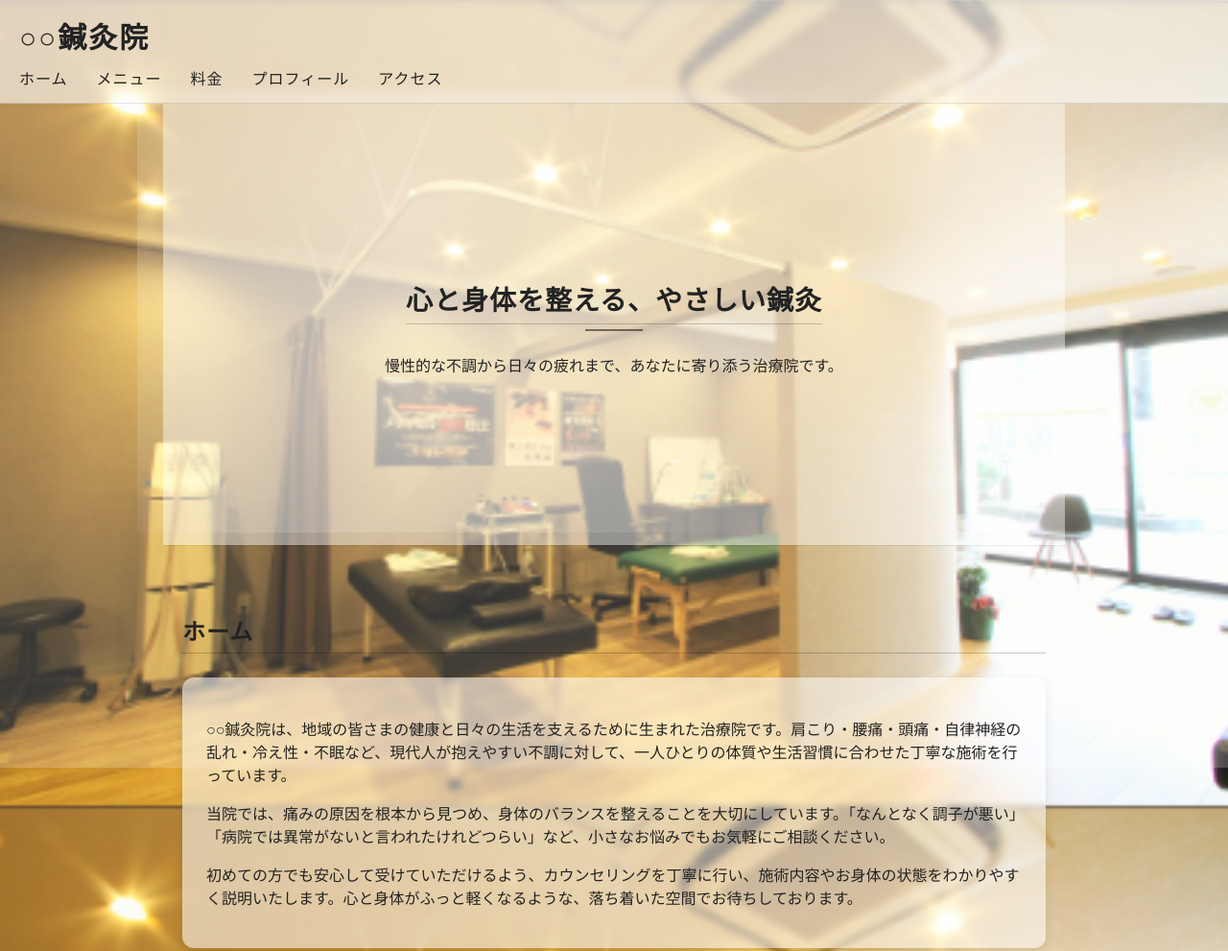
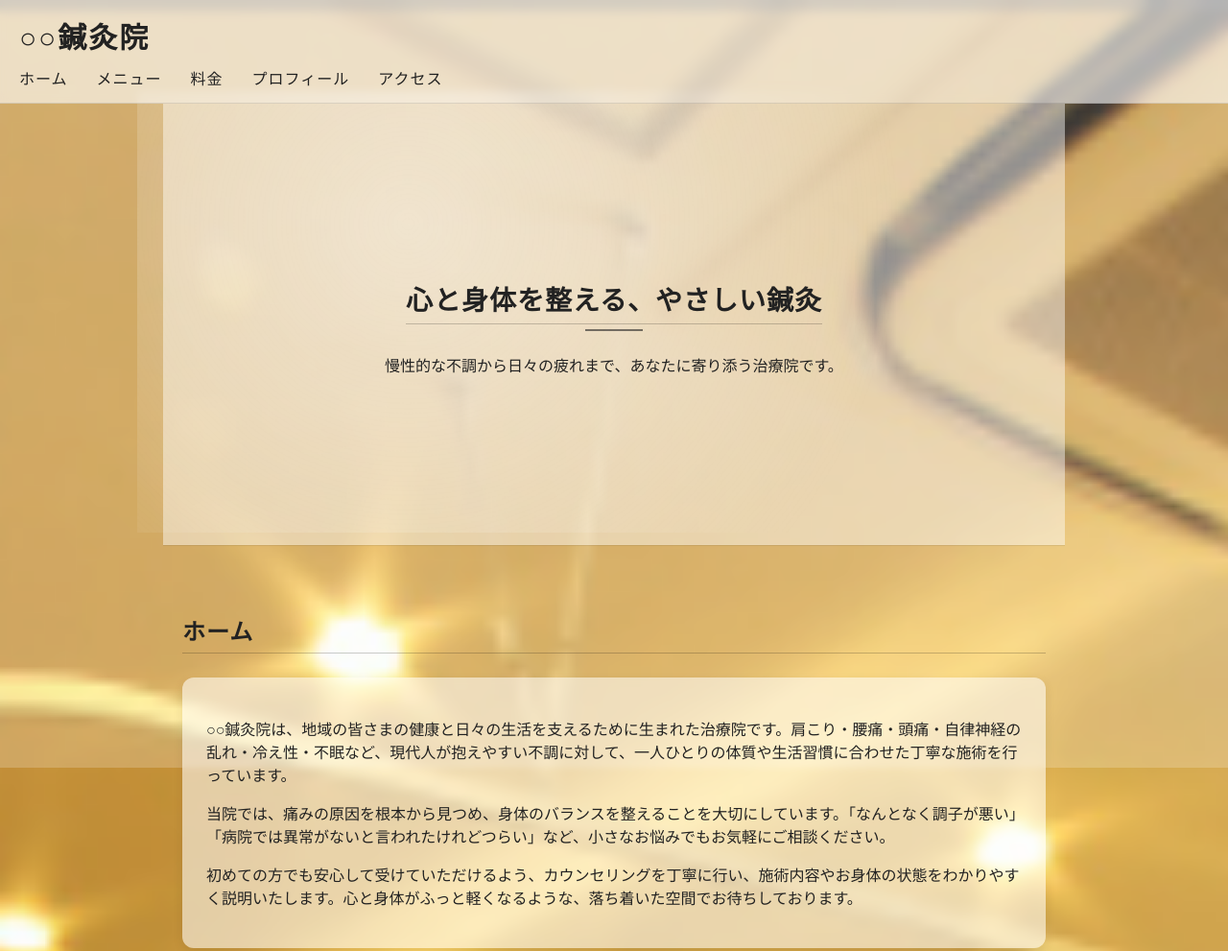
Before and after one commit to a-sakgitac/clinic-site, a plain HTML site: page index.html in a window 1280 px wide. Shown: the top 991 px of the page at 96% size. Drawn offline with Linux system fonts and the light colour scheme.

Commit message:
Update index.html

```diff
--- a/index.html
+++ b/index.html
@@ -10,7 +10,7 @@
         body {
             margin: 0;
             font-family: "Hiragino Sans", "Noto Sans JP", sans-serif;
-            background: url('images/bg-clinic.png') center/cover no-repeat fixed;
+            background: url('images/bg-clinic.png') center/cover no-repeat;
             color: #222;
             position: relative;
         }
```
